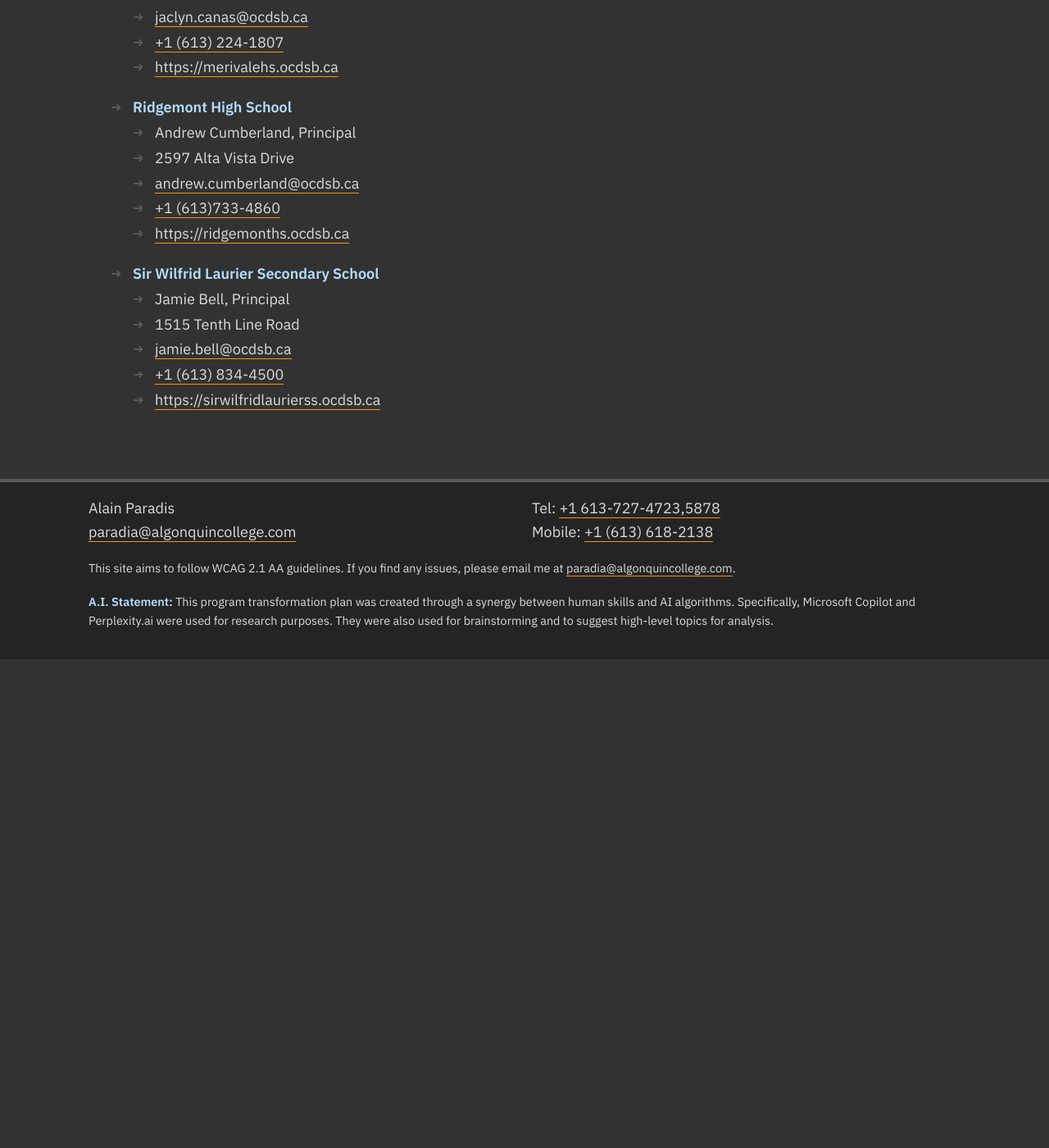
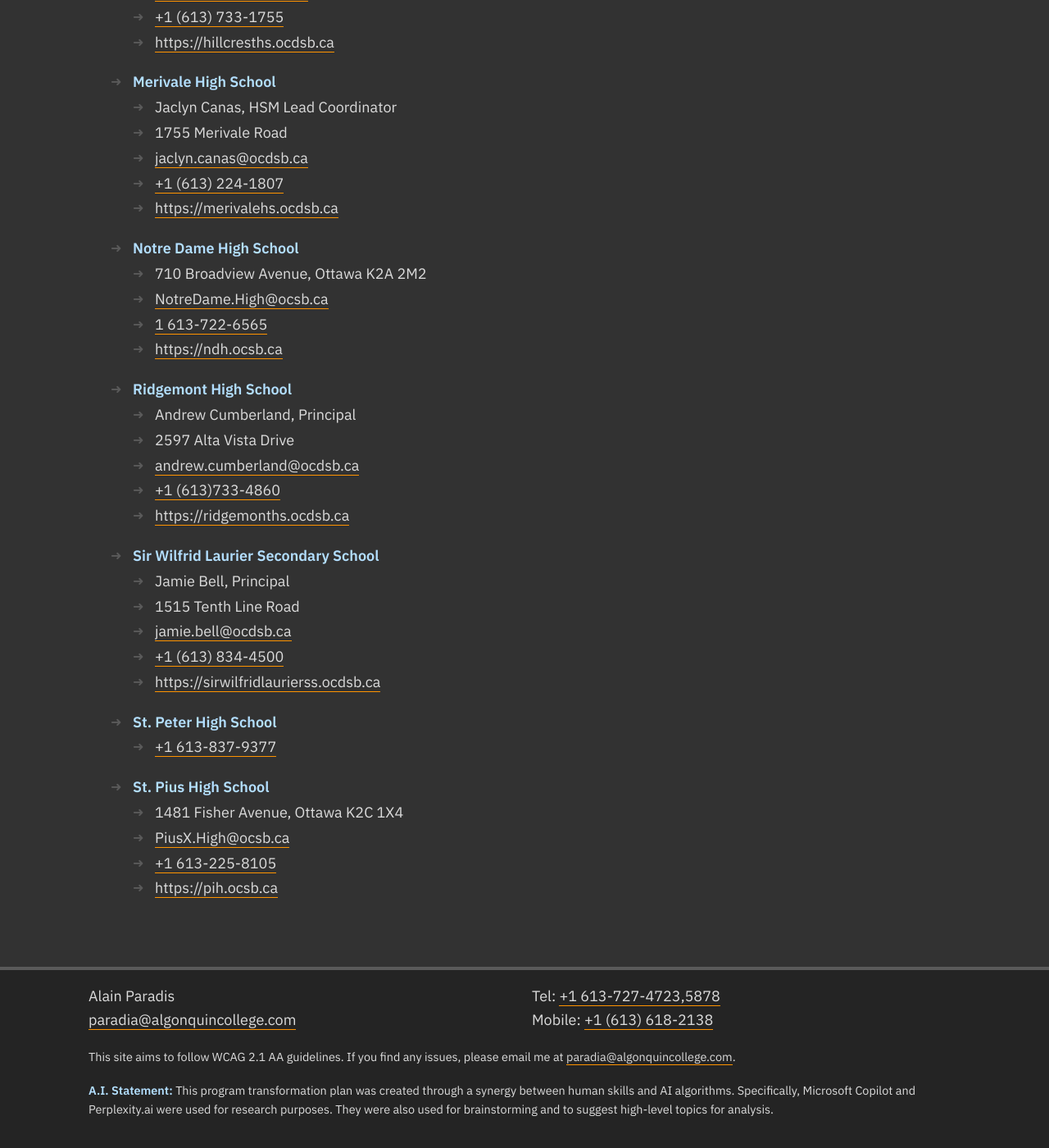
Before and after one commit to AlainParadis/program-transformation, a Jekyll site: the page built from highschools.md, in a window 1280 px wide and 1400 px high, scrolled down 1316 px. Shown: the whole window at 82% size. Built offline with Jekyll 4.4.1, drawn with Linux system fonts in a browser that asks for light colours; before the commit the page ends 2120 px from its top, so only the background shows below that; some of the changed text lies outside the part shown.

Commit message:
add new schools

```diff
--- a/_data/sitewide.yml
+++ b/_data/sitewide.yml
@@ -45,6 +45,38 @@ algonquin-contacts:
     title: Marketing Director
 
 schools:
+  - name: "St. Pius High School"
+    contact:
+      name:
+      title:
+      address: "1481 Fisher Avenue, Ottawa  K2C 1X4"
+      email: "PiusX.High@ocsb.ca"
+      phone: "+1 613-225-8105"
+      url: "https://pih.ocsb.ca"
+  - name: "St. Peter High School"
+    contact:
+      name:
+      title:
+      address:
+      email:
+      phone: "+1 613-837-9377"
+      url:
+  - name: "All Saints High School"
+    contact:
+      name:
+      title:
+      address: "5115 Kanata Avenue, Kanata, Ontario K2K 3K5"
+      email: "AllSaints.High@ocsb.ca"
+      phone: "+1 613-271-4254"
+      url: "https://ash.ocsb.ca"
+  - name: "Notre Dame High School"
+    contact:
+      name:
+      title:
+      address: "710 Broadview Avenue, Ottawa  K2A 2M2"
+      email: "NotreDame.High@ocsb.ca"
+      phone: "1 613-722-6565"
+      url: "https://ndh.ocsb.ca"
   - name: "Ridgemont High School"
     contact:
       name: "Andrew Cumberland"
```
